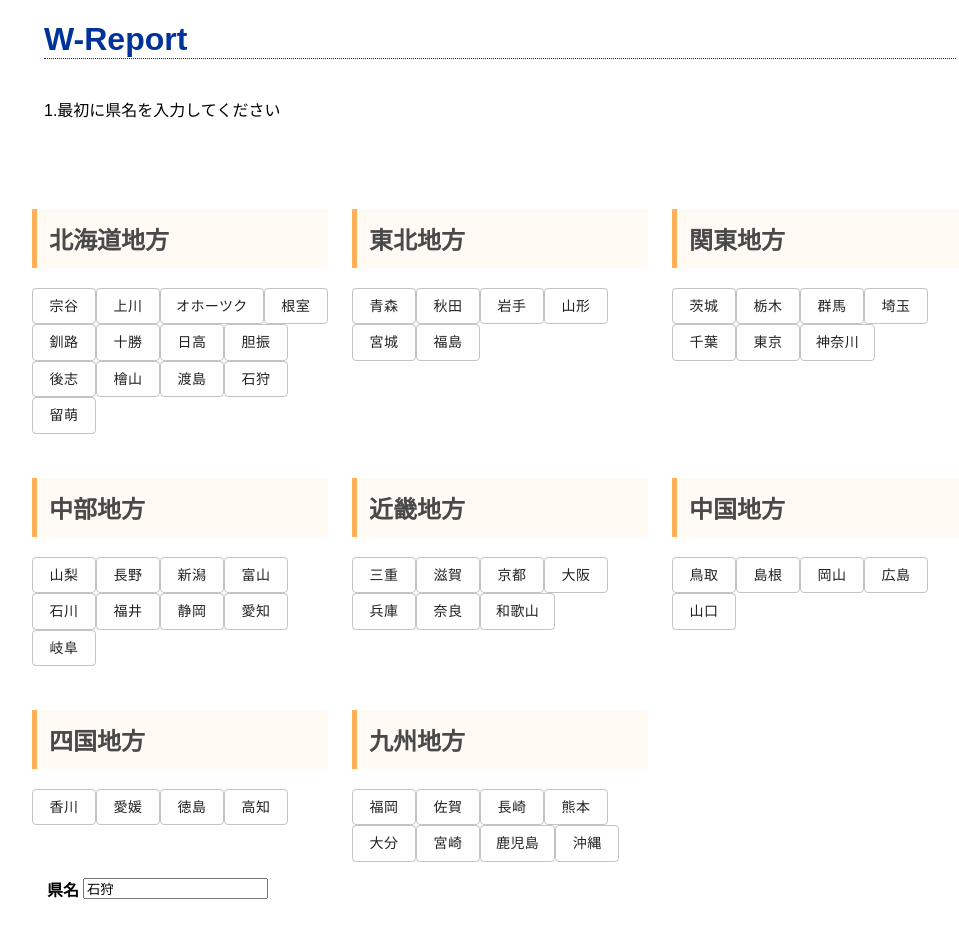
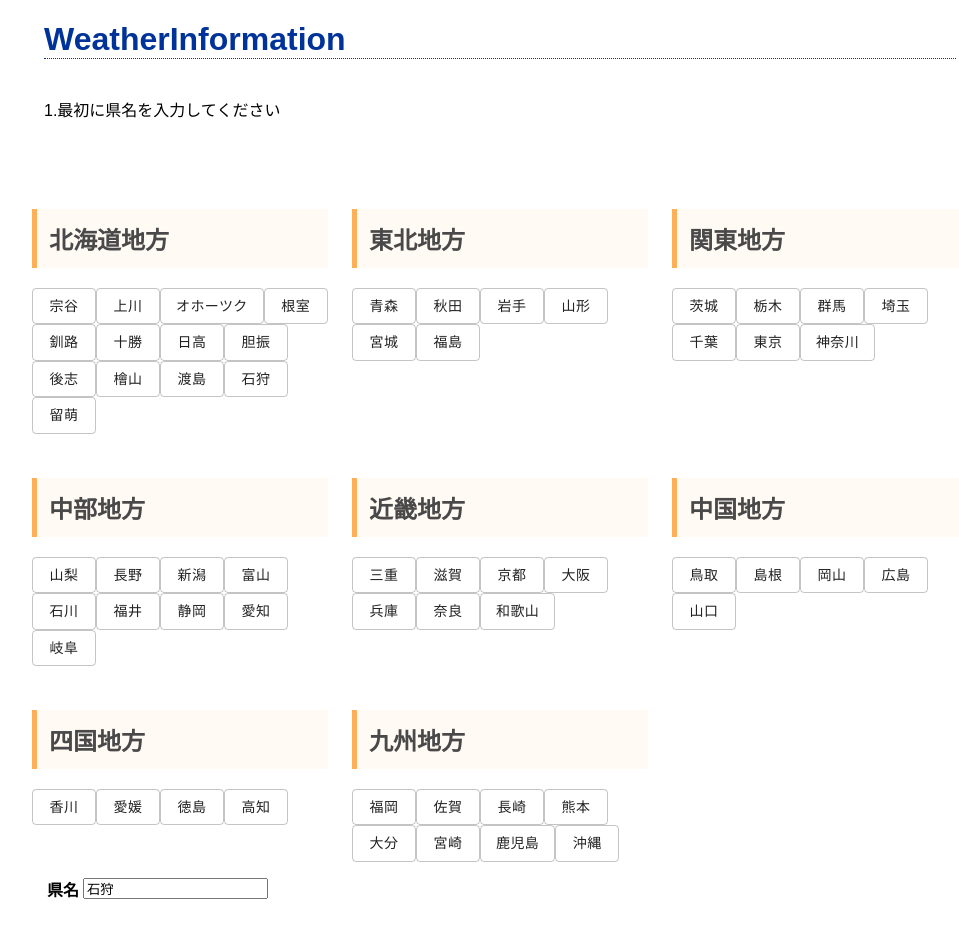
Before and after one commit to himawari-aerobytes/weather, a React (Create React App) app: page / in a window 1280 px wide. Shown: the top 938 px of the page, without its empty margins (140-1099 px from the left). Built offline with nearby package versions, Linux system fonts and the light colour scheme.

Commit message:
2020/10/28 勤務最終

```diff
--- a/public/index.html
+++ b/public/index.html
@@ -5,7 +5,10 @@
     <link rel="icon" href="%PUBLIC_URL%/favicon.ico" />
     <meta name="viewport" content="width=device-width, initial-scale=1" />
     <meta name="theme-color" content="#000000" />
-    <meta name="description" content="Web site created using create-react-app" />
+    <meta
+      name="description"
+      content="Web site created using create-react-app"
+    />
     <link rel="apple-touch-icon" href="%PUBLIC_URL%/logo192.png" />
     <!--
       manifest.json provides metadata used when your web app is installed on a
@@ -21,7 +24,7 @@
       work correctly both with client-side routing and a non-root public URL.
       Learn how to configure a non-root public URL by running `npm run build`.
     -->
-    <title>W-Report/AMeDAS</title>
+    <title>WeatherInfo</title>
   </head>
   <body>
     <noscript>You need to enable JavaScript to run this app.</noscript>
--- a/src/index.tsx
+++ b/src/index.tsx
@@ -14,7 +14,7 @@ ReactDOM.render(
           href="https://fonts.googleapis.com/css?family=Roboto:300,400,500,700&display=swap"
         />
         <div className="container">
-          <h1 className="Title">W-Report</h1>
+          <h1 className="Title">WeatherInformation</h1>
           <App />
         </div>
       </Container>
```
